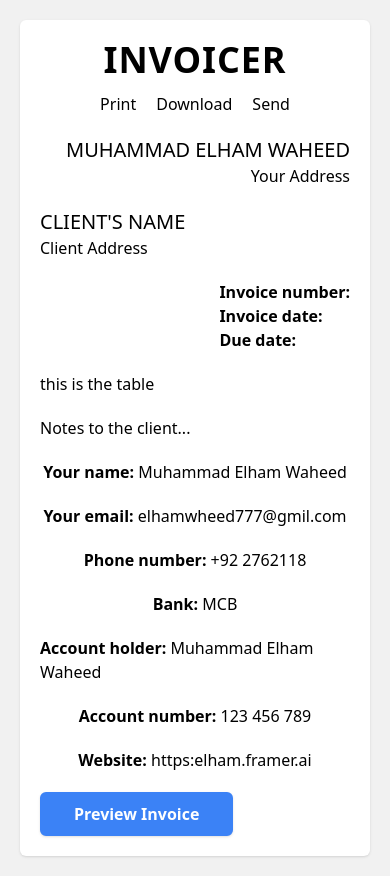
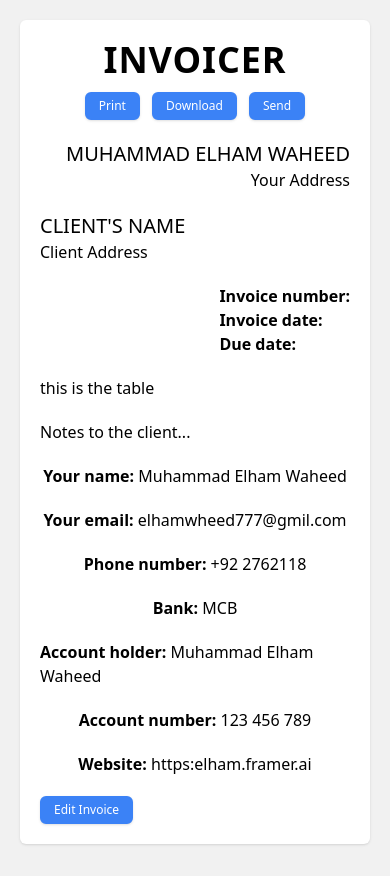
Before and after one commit to MuhammadElham/Invoice-Generator, a React (Vite) app: page / in a window 390 px wide. Both pictures are taken after a click on the button "Preview Invoice". Built offline with nearby package versions, Linux system fonts and the light colour scheme.

Commit message:
Working in Button

```diff
--- a/src/App.jsx
+++ b/src/App.jsx
@@ -41,7 +41,7 @@ const App = () => {
           <Footer />
           <Button
             onClick={() => setShowInvoice(false)}
-            text={"Preview Invoice"}
+            text={"Edit Invoice"}
             bgColor={"bg-blue-500"}
             textColor={"text-white"}
             borderColor={"border-blue-500"}
@@ -52,7 +52,36 @@ const App = () => {
       ) : (
         // name, address, email , phone , bank name, bank account number, website ,client name, client address, invoice number, invoice date , due date, notes
         <div className="flex flex-col justify-center">
-          <input type="text" placeholder="Enter your Name" autoComplete="off" />
+          {/* Name */}
+          <label htmlFor="name">Enter your name</label>
+          <input
+            type="text"
+            placeholder="Enter your name"
+            id="name"
+            value={name}
+            onChange={(e) => setName(e.target.value)}
+            autoComplete="off"
+          />
+          {/* Address */}
+          <label htmlFor="address">Enter your address</label>
+          <input
+            type="text"
+            placeholder="Enter your address"
+            id="address"
+            value={address}
+            onChange={(e) => setAddress(e.target.value)}
+            autoComplete="off"
+          />
+          {/* Email */}
+          <label htmlFor="email">Enter your email</label>
+          <input
+            type="email"
+            placeholder="Enter your email"
+            id="email"
+            value={email}
+            onChange={(e) => setEmail(e.target.value)}
+            autoComplete="off"
+          />
 
           <Button
             onClick={() => setShowInvoice(true)}
--- a/src/components/Header.jsx
+++ b/src/components/Header.jsx
@@ -1,6 +1,7 @@
 import React from "react";
+import Button from "./Shared/Button";
 
-const Header = ({handlePrint}) => {
+const Header = ({ handlePrint }) => {
   return (
     <div>
       <header className="flex flex-col items-center justify-center mb-5 xl:flex-row xl:justify-between">
@@ -12,22 +13,44 @@ const Header = ({handlePrint}) => {
         </div>
         {/* Buttons */}
         <div>
-          <ul className="flex items-center justify-between flex-wrap gap-5">
+          <ul className="flex items-center sm:justify-between flex-wrap sm:gap-5 gap-3">
             <li>
-              <button
-                className="btn btn-print cursor-pointer"
+              <Button
                 onClick={handlePrint}
-              >
-                Print
-              </button>
+                text={"Print"}
+                bgColor={"bg-blue-500"}
+                textColor={"text-white"}
+                borderColor={"border-blue-500"}
+                hoverBg={"hover:bg-transparent"}
+                hoverText={"hover:text-blue-500 "}
+                mt="mt-0"
+                className="btn btn-print"
+              />
             </li>
             <li>
-              <button className="btn btn-download cursor-pointer">
-                Download
-              </button>
+              <Button
+                text={"Download"}
+                bgColor={"bg-blue-500"}
+                textColor={"text-white"}
+                borderColor={"border-blue-500"}
+                hoverBg={"hover:bg-transparent"}
+                hoverText={"hover:text-blue-500 "}
+                mt="mt-0"
+                className="btn btn-download"
+              />
             </li>
             <li>
-              <button className="btn btn-send cursor-pointer">Send</button>
+              <Button
+                text={"Send"}
+                bgColor={"bg-blue-500"}
+                textColor={"text-white"}
+                borderColor={"border-blue-500"}
+                hoverBg={"hover:bg-transparent"}
+                hoverText={"hover:text-blue-500 "}
+                mt="mt-0"
+                className="btn btn-send"
+              />
+              {/* <button className="btn btn-send cursor-pointer">Send</button> */}
             </li>
           </ul>
         </div>
--- a/src/components/Shared/Button.jsx
+++ b/src/components/Shared/Button.jsx
@@ -1,10 +1,11 @@
 import React from "react";
 
-const Button = ({ text, bgColor, textColor,borderColor,hoverBg,hoverText,onClick }) => {
+const Button = ({ text, bgColor, textColor,borderColor,hoverBg,hoverText,mt="mt-5",onClick }) => {
   return (
     <button
       onClick={onClick}
-      className={`${bgColor} ${textColor} ${borderColor} ${hoverBg} ${hoverText} cursor-pointer mt-5 hover:scale-105 duration-300 py-2 px-8 font-bold border-2 shadow transition-all rounded-md relative z-10`}
+      className={`${bgColor} ${textColor} ${borderColor} ${hoverBg} ${hoverText}
+      ${mt} cursor-pointer hover:scale-105 duration-300 sm:py-2 sm:px-8 sm:font-bold sm:text-base text-xs py-1 px-3 border-2 shadow transition-all rounded-md relative z-10`}
     >
       {text}
     </button>
```
